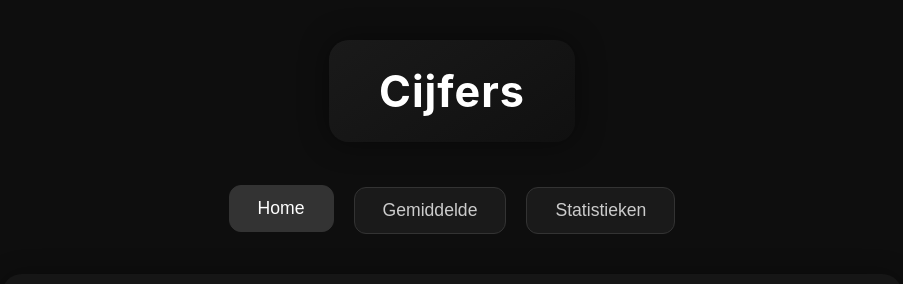
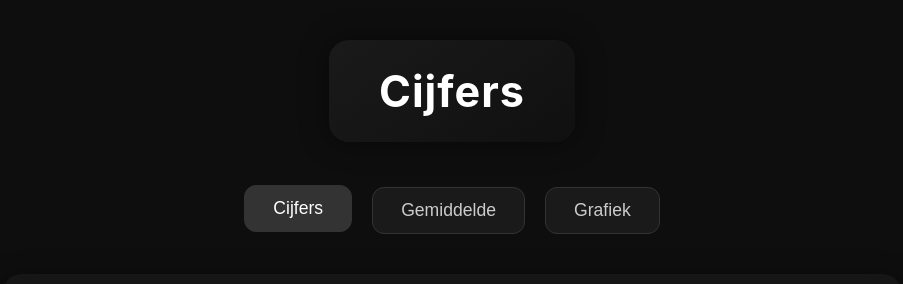
Before and after one commit to joshaadri/cijfer.data, a plain HTML site: page index.html in a window 1280 px wide. Shown: the top 284 px of the page, without its empty margins (188-1091 px from the left). Drawn offline with nearby package versions, Linux system fonts and the light colour scheme.

```diff
--- a/index.html
+++ b/index.html
@@ -168,9 +168,9 @@
     <header>Cijfers</header>
 
     <nav>
-        <button class="tablink active" onclick="openTab('home')">Home</button>
+        <button class="tablink active" onclick="openTab('home')">Cijfers</button>
         <button class="tablink" onclick="openTab('gemiddelde')">Gemiddelde</button>
-        <button class="tablink" onclick="openTab('statistieken')">Statistieken</button>
+        <button class="tablink" onclick="openTab('statistieken')">Grafiek</button>
     </nav>
 
     <!-- HOME -->
```
